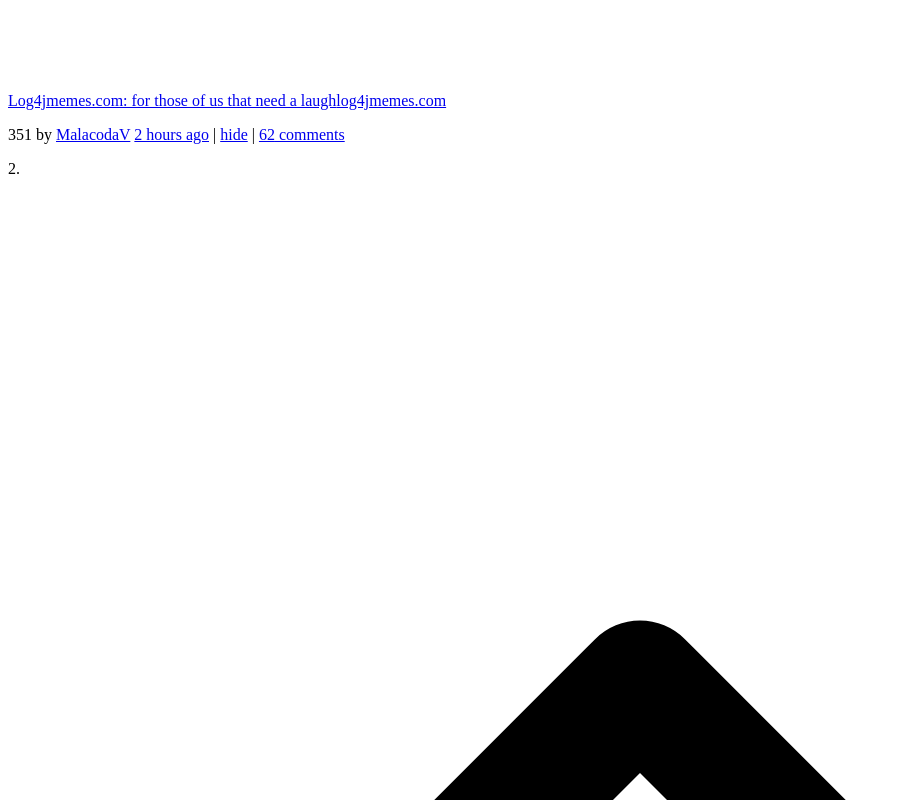
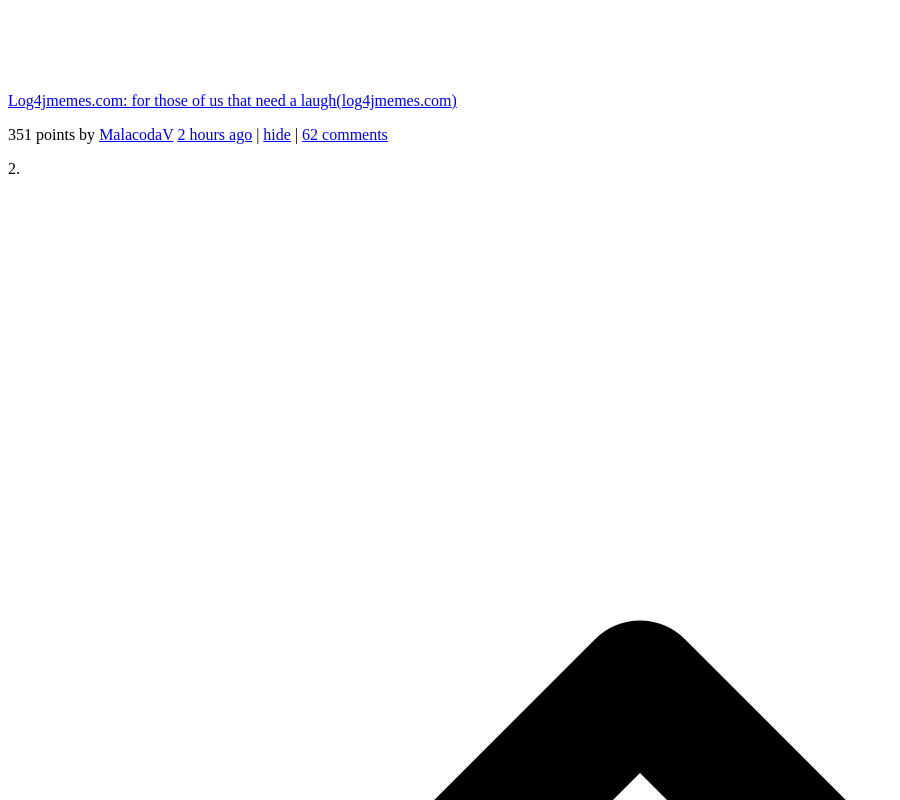
Before and after one commit to bowmanmike/rebuilds, a Next.js app: page /hackernews in a window 1280 px wide. Shown: the part 1640-2440 px from the top of the page, without its empty margins (0-900 px from the left). Built offline with nearby package versions, Linux system fonts and the light colour scheme.

Commit message:
Fix broken build and make progress

```diff
--- a/pages/_app.js
+++ b/pages/_app.js
@@ -1,13 +1,7 @@
 import 'tailwindcss/tailwind.css';
-import PropTypes from 'prop-types';
 
 function MyApp({ Component, pageProps }) {
   return <Component {...pageProps} />;
 }
 
 export default MyApp;
-
-// MyApp.propTypes = {
-//   Component: PropTypes.object,
-//   pageProps: PropTypes.object,
-// };
--- a/pages/hackernews.js
+++ b/pages/hackernews.js
@@ -94,9 +94,9 @@
       {/* TODO: Fix BG colour */}
       <main className="bg-yellow-50 bg-opacity-70 py-2 px-2">
         {posts.map((post, i) => (
-          <div className="grid grid-flow-col" key={post.title}>
+          <div className="flex mb-2" key={post.title}>
             <div className="text-zinc-500 flex">
-              <span>{i + 1}. </span>
+              <span className="">{i + 1}. </span>
               <svg
                 xmlns="http://www.w3.org/2000/svg"
                 className="h-5 w-5"
@@ -115,16 +115,16 @@
                 <a href="#" className="hover:underline">
                   {post.title}
                 </a>
-                <span className="text-xs text-gray-400 ml-1">
+                <span className="text-xs text-gray-500 ml-1">
                   {post.domain && (
                     <a href="#" className="hover:underline">
-                      {post.domain}
+                      ({post.domain})
                     </a>
                   )}
                 </span>
               </p>
-              <p>
-                {post.points} by{' '}
+              <p className="text-xs text-gray-500">
+                {post.points} points by{' '}
                 <a href="#" className="hover:underline">
                   {post.submittedBy}
                 </a>{' '}
```
Also changed, not shown: package.json (+5 -4 lines), 1 other file (tests, documents, lock files or other folders).
